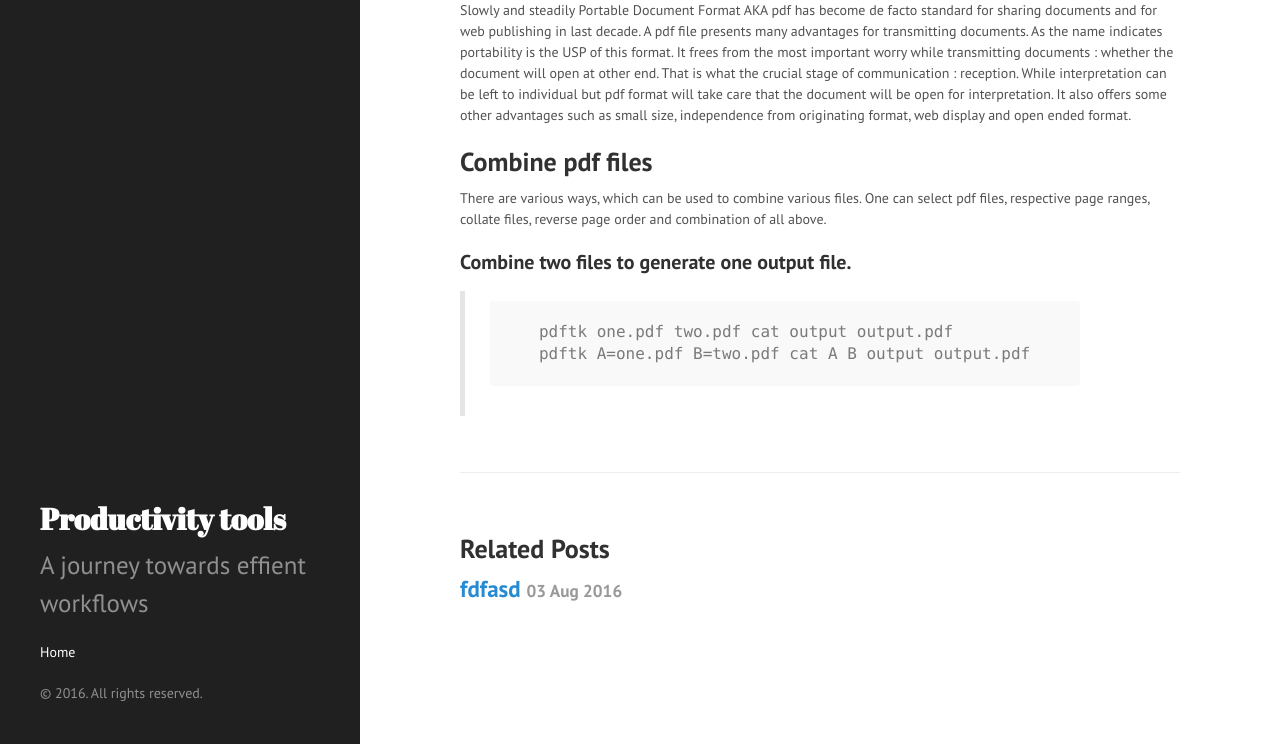
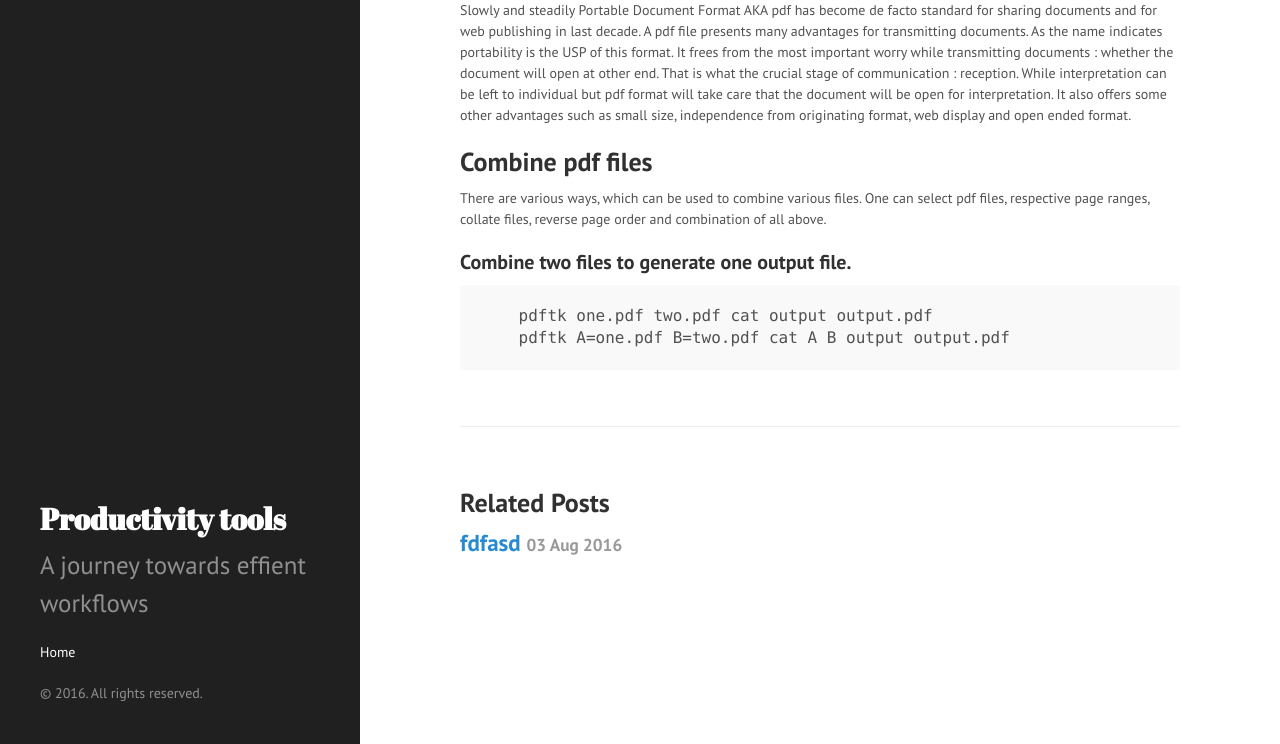
Before and after one commit to MaheshTK/MaheshTK.github.io, a Jekyll site: the page built from _posts/2016-08-03-manipulating-pdf-files.markdown, in a window 1280 px wide and 1045 px high. Shown: the part 301-1045 px from the top of the window. Built offline with Jekyll 4.4.1, drawn with Linux system fonts in a browser that asks for light colours.

```diff
--- a/_posts/2016-08-03-manipulating-pdf-files.markdown
+++ b/_posts/2016-08-03-manipulating-pdf-files.markdown
@@ -14,5 +14,5 @@ Slowly and steadily Portable Document Format AKA pdf has become de facto standar
 There are various ways, which can be used to combine various files. One can select pdf files, respective page ranges, collate files, reverse page order and combination of all above.
 
 #### Combine two files to generate one output file.
->        pdftk one.pdf two.pdf cat output output.pdf
->        pdftk A=one.pdf B=two.pdf cat A B output output.pdf
+        pdftk one.pdf two.pdf cat output output.pdf
+        pdftk A=one.pdf B=two.pdf cat A B output output.pdf
```
